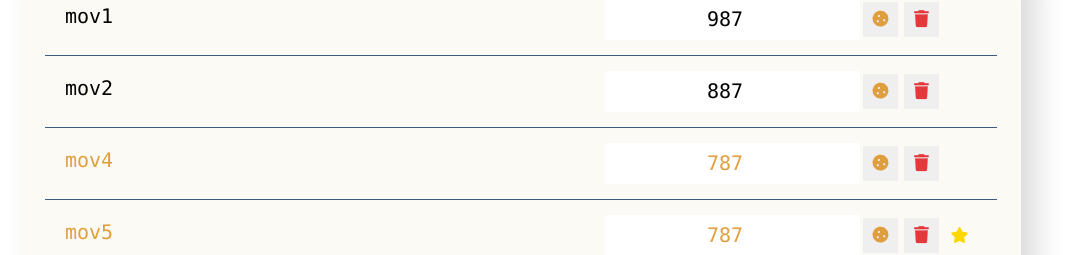
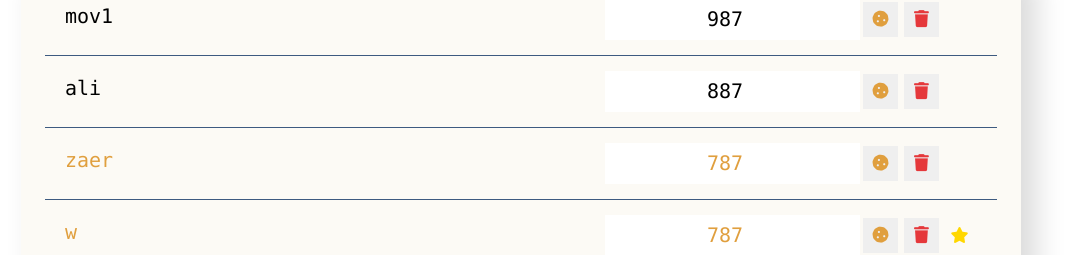
Before and after one commit to Mrkhan14/React-App-01, a React (Create React App) app: page / in a window 1280 px wide. Shown: the part 547-802 px from the top of the page, without its empty margins (119-1192 px from the left). Built offline with nearby package versions, Linux system fonts and the light colour scheme.

Commit message:
#20. Qidiruv komponenti

```diff
--- a/src/components/app/App.js
+++ b/src/components/app/App.js
@@ -13,10 +13,12 @@ class App extends  Component{
 		this.state= {
 			data2: [
 				{ id: 1, name: "mov1", viewers: 987, like: false, favourite: false},
-				{ id: 2, name: "mov2", viewers: 887, like: false, favourite: false},
-				{ id: 3, name: "mov4", viewers: 787, like: false, favourite: true},
-				{ id: 4, name: "mov5", viewers: 787, like: true, favourite: true}
-			]
+				{ id: 2, name: "ali", viewers: 887, like: false, favourite: false},
+				{ id: 3, name: "zaer", viewers: 787, like: false, favourite: true},
+				{ id: 4, name: "w", viewers: 787, like: true, favourite: true}
+			],
+			term: ''
+
 		}
 	}
 
@@ -34,7 +36,6 @@ class App extends  Component{
 	// 		}
 	// 	})
 	// }
-
 
 	addForm = (item) =>{
 		this.setState(({data2 }) =>{
@@ -57,22 +58,36 @@ class App extends  Component{
 		}))
 	}
 
+	searchHandeler = (arr, term) => {
+		if (term.length === 0){
+			return arr
+		}
+		return arr.filter(item => {
+			return item.name.toLowerCase().indexOf(term) > -1
+		})
+	}
 
+	updateTermHandeler = (term) => {
+		this.setState({
+			term: term
+		})
+	}
 
 	render() {
-		const {data2} = this.state
+		const {data2, term} = this.state
 		const allmoviesCount = data2.length
 		const favouriteMMoviesCount = data2.filter(c => c.favourite).length
+		const visibleData = this.searchHandeler(data2, term)
 		return (
 			<div className='app font-monospace'>
 				<div className='content'>
 					<AppInfo  allMoviesCount={allmoviesCount} favouriteMoviesCount={favouriteMMoviesCount} />
 					<div className='search-panel'>
-						<SearchPanel />
+						<SearchPanel  updateTermHandelerr={this.updateTermHandeler}/>
 						<AppFilter />
 					</div>
 					<MovieList
-						data={data2}
+						data={visibleData}
 						onDelete={this.ondelete}
 						onTogProp={this.onTogProp}
 					/>
--- a/src/components/search-panel/search-panel.js
+++ b/src/components/search-panel/search-panel.js
@@ -1,6 +1,35 @@
+import { Component } from "react";
 import './search-panel.css'
 
-const SearchPanel = () => {
-	return <input type='text' className='form-control search-input' placeholder='Kinolarni qidirish' />
+class SearchPanel extends Component{
+	constructor(props) {
+		super(props);
+		this.state ={
+			term: ''
+		}
+	}
+
+	updateTermHandeler = (e) =>{
+		const term = e.target.value.toLowerCase()
+		this.setState({term : term})
+		this.props.updateTermHandelerr(term)
+	}
+
+	render() {
+		return <input
+			type='text'
+			className='form-control search-input'
+			placeholder='Kinolarni qidirish'
+			onChange={this.updateTermHandeler}
+			value={this.state.term}
+		/>
+	}
 }
+// const SearchPanel = () => {
+// 	return <input
+// 		type='text'
+// 		className='form-control search-input'
+// 		placeholder='Kinolarni qidirish'
+// 	/>
+// }
 export default SearchPanel
```
Also changed, not shown: React-app-1.png (added), 1 other file (tests, documents, lock files or other folders).
